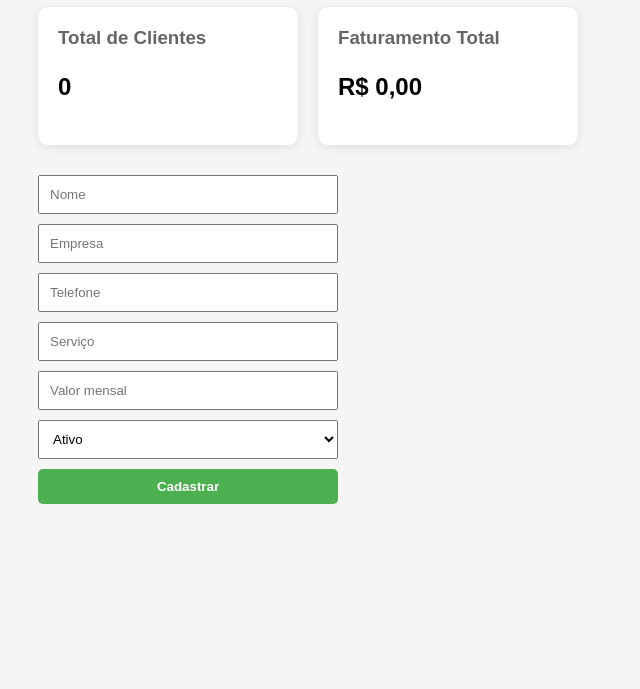
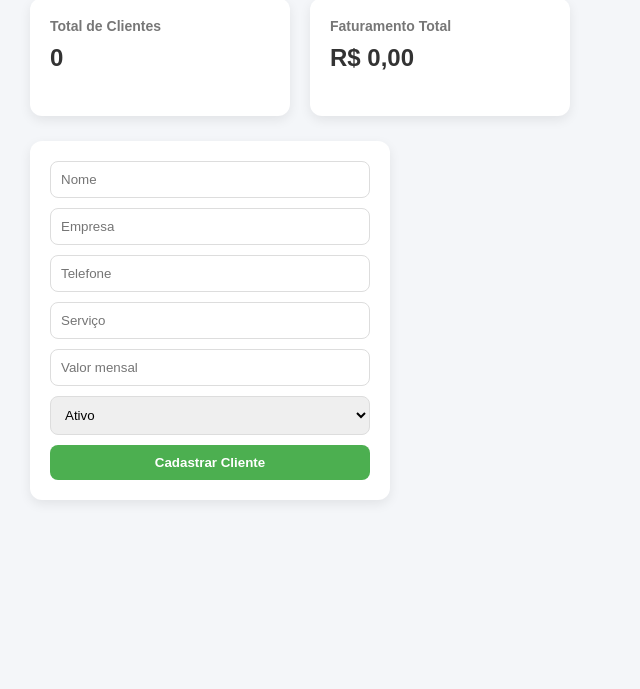
Before and after one commit to glluizdev/mini-saas-cliente, a plain HTML site: page mini-saas/frontend/index.html in a window 1280 px wide. Shown: the part 111-800 px from the top of the page, without its empty margins (0-640 px from the left). Drawn offline with Linux system fonts and the light colour scheme; no server answers.

Commit message:
Html atualizado!

```diff
--- a/mini-saas/frontend/index.html
+++ b/mini-saas/frontend/index.html
@@ -3,80 +3,112 @@
 <head>
 <meta charset="UTF-8">
 <meta name="viewport" content="width=device-width, initial-scale=1.0">
-<title>Mini SaaS</title>
+<title>Mini SaaS - Clientes</title>
 
 <style>
 body{
-    font-family: Arial;
-    background: #f5f5f5;
+    font-family: Arial, sans-serif;
+    background: #f4f6f9;
+    margin: 0;
     padding: 30px;
+    color: #333;
 }
 
-/* FORM */
-form{
-    display: flex;
-    flex-direction: column;
-    width: 300px;
-    gap: 10px;
-}
-
-input, select, button{
-    padding: 10px;
-}
-
-/* LISTA */
-li{
-    background: white;
-    margin-top: 10px;
-    padding: 15px;
-    border-radius: 5px;
-    list-style: none;
+/* TITULO */
+h1{
+    margin-bottom: 20px;
 }
 
 /* DASHBOARD */
 .dashboard{
     display: flex;
     gap: 20px;
-    margin-bottom: 30px;
+    margin-bottom: 25px;
 }
 
 .card{
-    background: white;
+    background: #fff;
     padding: 20px;
-    border-radius: 10px;
+    border-radius: 12px;
     width: 220px;
-    box-shadow: 0 2px 10px rgba(0,0,0,0.1);
+    box-shadow: 0 4px 12px rgba(0,0,0,0.08);
+    transition: 0.2s;
+}
+
+.card:hover{
+    transform: translateY(-3px);
 }
 
 .card h3{
     margin: 0;
-    color: #666;
+    font-size: 14px;
+    color: #777;
 }
 
 .card p{
     font-size: 24px;
     font-weight: bold;
+    margin-top: 10px;
+}
+
+/* FORM */
+form{
+    background: #fff;
+    padding: 20px;
+    border-radius: 12px;
+    width: 320px;
+    display: flex;
+    flex-direction: column;
+    gap: 10px;
+    box-shadow: 0 4px 12px rgba(0,0,0,0.08);
+    margin-bottom: 25px;
+}
+
+input, select{
+    padding: 10px;
+    border-radius: 8px;
+    border: 1px solid #ddd;
+    outline: none;
+}
+
+input:focus, select:focus{
+    border-color: #4CAF50;
 }
 
 /* BOTÃO */
 button{
+    padding: 10px;
     border: none;
-    cursor: pointer;
-    border-radius: 5px;
+    border-radius: 8px;
     background: #4CAF50;
     color: white;
     font-weight: bold;
+    cursor: pointer;
 }
 
 button:hover{
-    opacity: 0.9;
+    background: #43a047;
 }
 
-/* STATUS (corrigido) */
+/* LISTA */
+ul{
+    padding: 0;
+}
+
+li{
+    background: #fff;
+    margin-top: 10px;
+    padding: 15px;
+    border-radius: 12px;
+    list-style: none;
+    box-shadow: 0 3px 10px rgba(0,0,0,0.06);
+}
+
+/* STATUS */
 .status{
     display: inline-block;
-    padding: 3px 8px;
-    border-radius: 5px;
+    padding: 4px 8px;
+    border-radius: 6px;
     font-size: 12px;
     margin-top: 5px;
 }
@@ -95,7 +127,7 @@ button:hover{
 
 <body>
 
-<h1>Clientes</h1>
+<h1>📊 Mini SaaS - Clientes</h1>
 
 <!-- DASHBOARD -->
 <div class="dashboard">
@@ -112,18 +144,18 @@ button:hover{
 
 <!-- FORM -->
 <form id="clientForm">
-    <input type="text" id="name" placeholder="Nome" required>
-    <input type="text" id="company" placeholder="Empresa">
-    <input type="text" id="phone" placeholder="Telefone">
-    <input type="text" id="service" placeholder="Serviço">
-    <input type="text" id="value" placeholder="Valor mensal">
+    <input id="name" placeholder="Nome" required>
+    <input id="company" placeholder="Empresa">
+    <input id="phone" placeholder="Telefone">
+    <input id="service" placeholder="Serviço">
+    <input id="value" placeholder="Valor mensal">
 
     <select id="status">
         <option value="active">Ativo</option>
         <option value="inactive">Inativo</option>
     </select>
 
-    <button type="submit">Cadastrar</button>
+    <button type="submit">Cadastrar Cliente</button>
 </form>
 
 <!-- LISTA -->
```
